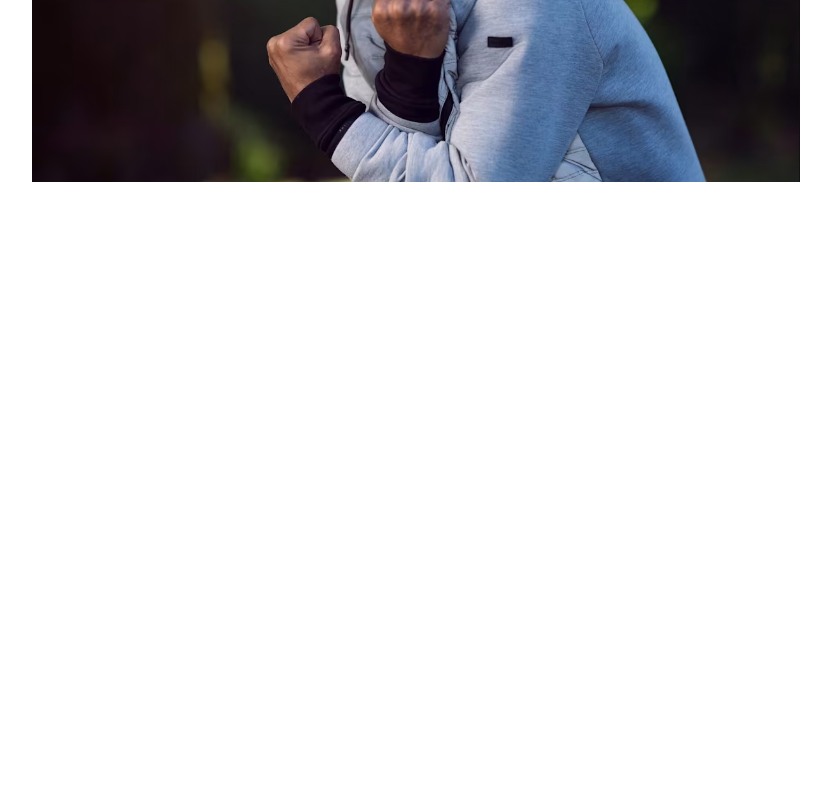
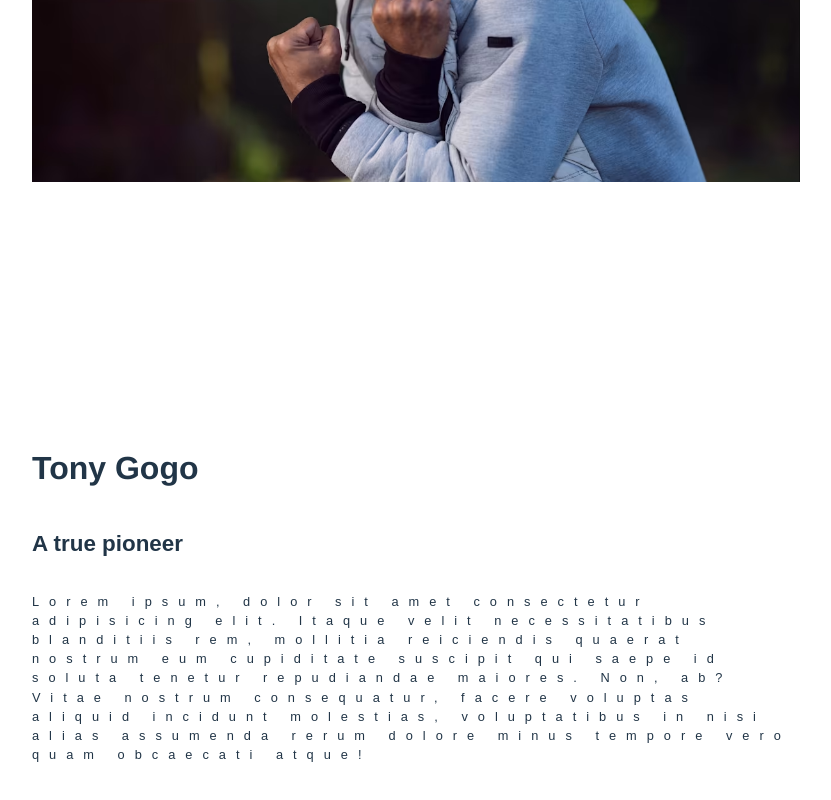
Before and after one commit to robonexx/react_animations, a React (Vite) app: page / in a window 1280 px wide. Shown: the part 418-1218 px from the top of the page, without its empty margins (224-1055 px from the left). Before the commit the page ends 800 px from the top, so only its background shows below. Built offline with nearby package versions, Linux system fonts and the light colour scheme.

Commit message:
text reveal with framer-motion

```diff
--- a/src/App.jsx
+++ b/src/App.jsx
@@ -6,6 +6,7 @@ import RobSvg from './components/robsvg/RobSvg';
 import HeroLoader from './components/hero-loader/HeroLoader';
 import ImageReveal from './components/image-reveal/ImageReveal';
 import IMG from './assets/images/tony.png';
+import Bio from './components/bio/Bio';
 
 const data = [
   {
@@ -32,6 +33,7 @@ function App() {
           img={item.img}
         />
       ))}
+      <Bio />
     </main>
   );
 }
--- /dev/null
+++ b/src/components/bio/Bio.jsx
@@ -0,0 +1,27 @@
+import './bio.scss';
+import TextReveal from '../reveal/TextReveal';
+
+const Bio = () => {
+  return (
+    <div className='bio'>
+      <TextReveal>
+        <h1>Tony Gogo</h1>
+      </TextReveal>
+      <TextReveal>
+        <h2>A true pioneer</h2>
+      </TextReveal>
+      <TextReveal>
+        <p>
+          Lorem ipsum, dolor sit amet consectetur adipisicing elit. Itaque velit
+          necessitatibus blanditiis rem, mollitia reiciendis quaerat nostrum eum
+          cupiditate suscipit qui saepe id soluta tenetur repudiandae maiores.
+          Non, ab? Vitae nostrum consequatur, facere voluptas aliquid incidunt
+          molestias, voluptatibus in nisi alias assumenda rerum dolore minus
+          tempore vero quam obcaecati atque!
+        </p>
+      </TextReveal>
+    </div>
+  );
+};
+
+export default Bio;
--- /dev/null
+++ b/src/components/bio/bio.scss
@@ -0,0 +1,54 @@
+.bio {
+  margin: 3rem auto;
+  position: relative;
+  display: flex;
+  flex-direction: column;
+  width: 90vw;
+  height: 50vh;
+  display: flex;
+  align-items: flex-start;
+  /* visibility: hidden; */
+
+  @media (min-width: 768px) {
+    width: 60vw;
+    height: 50vh;
+  }
+
+  h1 {
+    width: 100%;
+    font-size: clamp(2rem, 2vw, 3rem);
+    font-weight: 800;
+    font-family: 'Franklin Gothic Medium', 'Arial Narrow', Arial, sans-serif;
+  }
+
+  h2 {
+    width: 100%;
+    font-size: clamp(1.4rem, 1.5vw, 1.75rem);
+    font-weight: 600;
+    font-family: Arial, Helvetica, sans-serif;
+  }
+
+  p {
+    width: 100%;
+    font-family: Arial, Helvetica, sans-serif;
+    font-size: clamp(0.8rem, 1vw, 1rem);
+    font-weight: 400;
+    letter-spacing: 10px;
+    z-index: 10;
+
+    @media (min-width: 768px) {
+      left: 20vw;
+    }
+  }
+
+  .overlay {
+    position: absolute;
+    content: '';
+    z-index: 2;
+    width: 100%;
+    height: 100%;
+    background: #fff;
+    top: 0;
+    right: 0;
+  }
+}
--- a/src/components/image-reveal/ImageReveal.jsx
+++ b/src/components/image-reveal/ImageReveal.jsx
@@ -1,7 +1,6 @@
 import React, { useRef, useEffect } from 'react';
 import { gsap } from 'gsap';
-import { Power2 } from 'gsap/all'; // Importing 'all' for easier access to plugins
-
+import { Power2 } from 'gsap/all';
 import './image-reveal.scss';
 
 const ImageReveal = ({ title, sub, img }) => {
--- /dev/null
+++ b/src/components/reveal/TextReveal.tsx
@@ -0,0 +1,49 @@
+import React, { useEffect, useRef } from 'react';
+import { motion, useInView, useAnimation } from 'framer-motion';
+import './reveal.scss';
+
+const TextReveal = ({ children }) => {
+  const ref = useRef(null);
+  const isInView = useInView(ref, { once: true });
+
+  // use to contol animation
+  const mainControls = useAnimation();
+  const slideControls = useAnimation();
+
+  // use to trigger animation when in view
+  useEffect(() => {
+    console.log('is in view');
+    if (isInView) {
+      mainControls.start('visible');
+      slideControls.start('visible');
+    }
+  }, [isInView, slideControls, mainControls]);
+
+  return (
+    <div className='reveal' ref={ref}>
+      <motion.div
+        variants={{
+          hidden: { opacity: 0, x: 0 },
+          visible: { opacity: 1, x: 0 },
+        }}
+        initial='hidden'
+        animate={mainControls}
+        transition={{ duration: 0.6, delay: 0.3 }}
+      >
+        {children}
+      </motion.div>
+      <motion.div
+        className='effect'
+        variants={{
+          hidden: { left: 0, opacity: 1 },
+          visible: { left: '100%', opacity: 0 },
+        }}
+        initial='hidden'
+        animate={slideControls}
+        transition={{ duration: 0.6, delay: 0.6, ease: 'easeOut' }}
+      ></motion.div>
+    </div>
+  );
+};
+
+export default TextReveal
--- /dev/null
+++ b/src/components/reveal/reveal.scss
@@ -0,0 +1,13 @@
+.reveal {
+    position: relative;
+    overflow: hidden;
+
+    .effect {
+        position: absolute;
+        top: 8px;
+        bottom: 8px;
+        left: 0;
+        right: 0;
+        background: rgb(255, 255, 255);
+    }
+}
```
